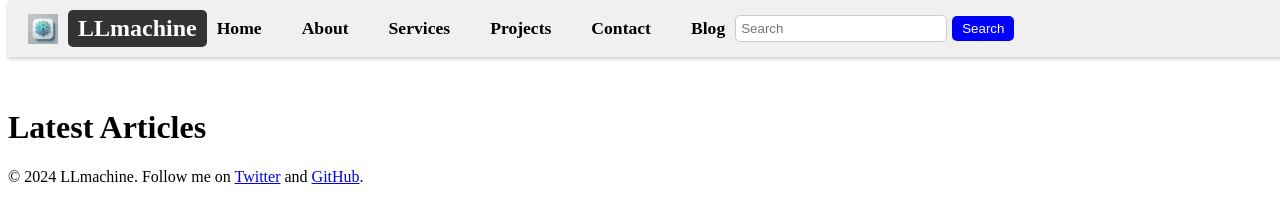
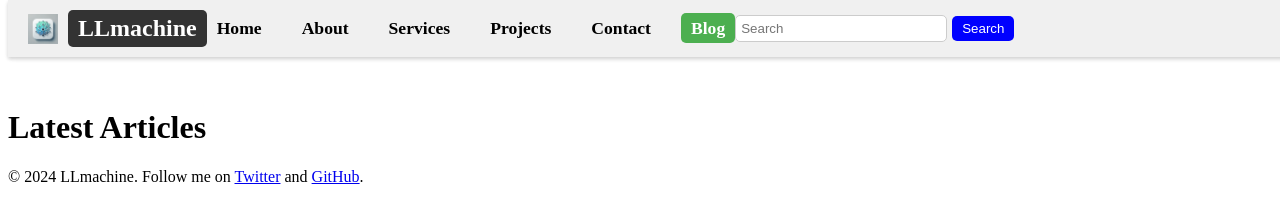
Before and after one commit to DataForSolution/DataForSolution.github.io, a Jekyll site: the page built from blog.md, in a window 1280 px wide. Shown: the top 203 px of the page. Built offline with Jekyll 4.4.1, drawn with Linux system fonts in a browser that asks for light colours.

Commit message:
Enhanced navigation bar with active links and responsiveness

```diff
--- a/_includes/navigation.html
+++ b/_includes/navigation.html
@@ -1,25 +1,69 @@
-<nav style="background-color: #f0f0f0; padding: 10px 20px; box-shadow: 0 2px 4px rgba(0, 0, 0, 0.1);">
+<nav style="background-color: #f0f0f0; padding: 10px 20px; box-shadow: 0 2px 4px rgba(0, 0, 0, 0.1);" role="navigation" aria-label="Main Navigation">
     <div style="display: flex; align-items: center; justify-content: space-between;">
         <!-- Left Section: Logo and Name -->
         <div style="display: flex; align-items: center;">
-            <img src="{{ '/assets/images/favicon.ico' | relative_url }}" alt="Logo" style="height: 30px; margin-right: 10px;">
+            <img src="{{ '/assets/images/favicon.ico' | relative_url }}" alt="LLmachine Logo" style="height: 30px; margin-right: 10px;">
             <a href="{{ '/' | relative_url }}" style="color: white; text-decoration: none; font-size: 1.5em; font-weight: bold; background-color: #333; padding: 5px 10px; border-radius: 5px;">LLmachine</a>
         </div>
 
         <!-- Center Section: Menu Links -->
         <ul style="list-style: none; display: flex; gap: 20px; margin: 0; padding: 0;">
-            <li><a href="{{ '/' | relative_url }}" class="nav-link">Home</a></li>
-            <li><a href="{{ '/about/' | relative_url }}" class="nav-link">About</a></li>
-            <li><a href="{{ '/services/' | relative_url }}" class="nav-link">Services</a></li>
-            <li><a href="{{ '/projects/' | relative_url }}" class="nav-link">Projects</a></li>
-            <li><a href="{{ '/contact/' | relative_url }}" class="nav-link">Contact</a></li>
-            <li><a href="{{ '/blog/' | relative_url }}" class="nav-link">Blog</a></li>
+            <li><a href="{{ '/' | relative_url }}" class="nav-link {% if page.url == '/' %}active{% endif %}">Home</a></li>
+            <li><a href="{{ '/about/' | relative_url }}" class="nav-link {% if page.url == '/about/' %}active{% endif %}">About</a></li>
+            <li><a href="{{ '/services/' | relative_url }}" class="nav-link {% if page.url == '/services/' %}active{% endif %}">Services</a></li>
+            <li><a href="{{ '/projects/' | relative_url }}" class="nav-link {% if page.url == '/projects/' %}active{% endif %}">Projects</a></li>
+            <li><a href="{{ '/contact/' | relative_url }}" class="nav-link {% if page.url == '/contact/' %}active{% endif %}">Contact</a></li>
+            <li><a href="{{ '/blog/' | relative_url }}" class="nav-link {% if page.url == '/blog/' %}active{% endif %}">Blog</a></li>
         </ul>
 
         <!-- Right Section: Search Bar -->
         <div style="display: flex; align-items: center;">
-            <input type="text" placeholder="Search" style="padding: 5px; border: 1px solid #ccc; border-radius: 5px; margin-right: 5px;">
+            <input type="text" placeholder="Search" aria-label="Search" style="padding: 5px; border: 1px solid #ccc; border-radius: 5px; margin-right: 5px;">
             <button style="background-color: blue; color: white; border: none; border-radius: 5px; padding: 5px 10px; cursor: pointer;">Search</button>
         </div>
     </div>
 </nav>
+
+<!-- Styles for Active Links -->
+<style>
+    .nav-link {
+        color: black;
+        font-size: 1.1em;
+        font-weight: bold;
+        text-decoration: none;
+        padding: 5px 10px;
+        transition: color 0.3s, background-color 0.3s;
+        border-radius: 5px;
+    }
+
+    .nav-link:hover {
+        color: white;
+        background-color: #007BFF; /* Blue hover effect */
+    }
+
+    .nav-link.active {
+        color: white;
+        background-color: #4CAF50; /* Green for active */
+    }
+
+    @media (max-width: 768px) {
+        nav div {
+            flex-direction: column;
+            align-items: stretch;
+        }
+
+        nav ul {
+            flex-direction: column;
+            gap: 10px;
+        }
+
+        nav input[type="text"] {
+            width: 100%;
+            margin: 5px 0;
+        }
+
+        nav button {
+            width: 100%;
+        }
+    }
+</style>
```
